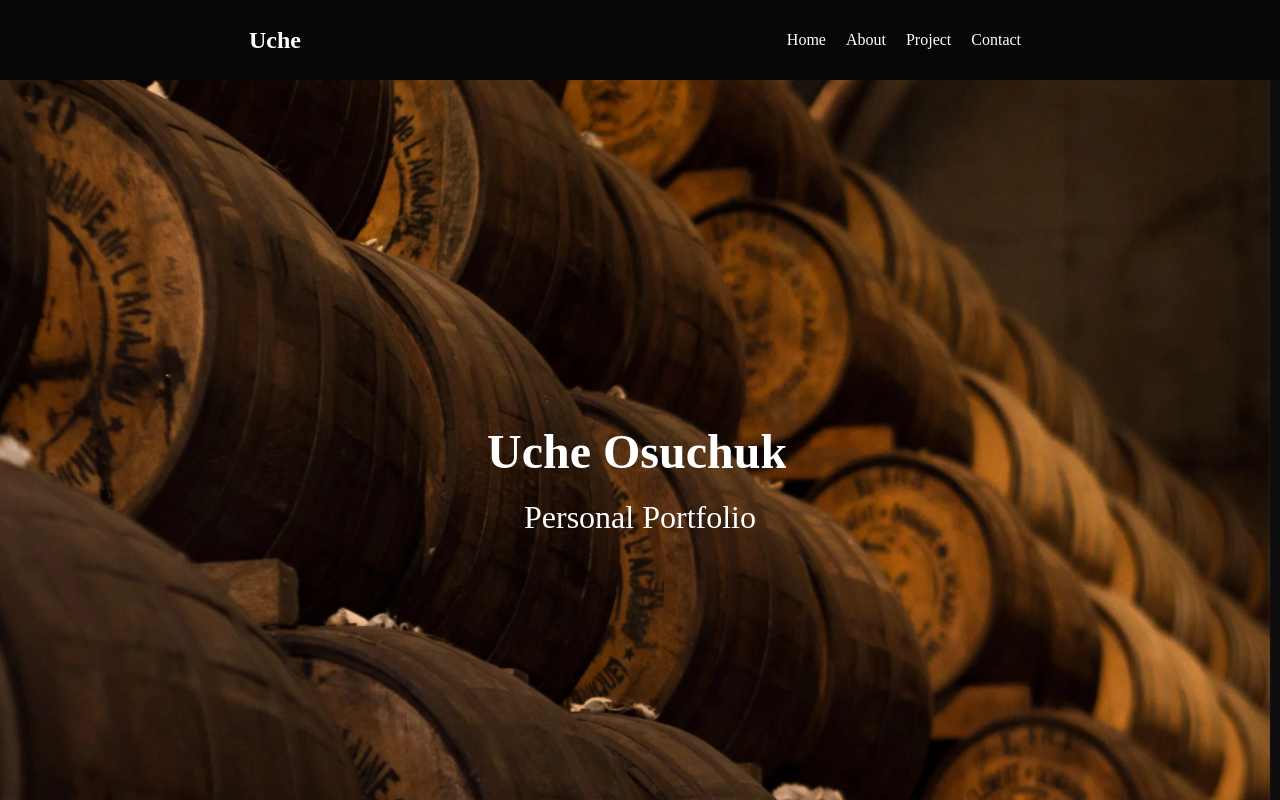
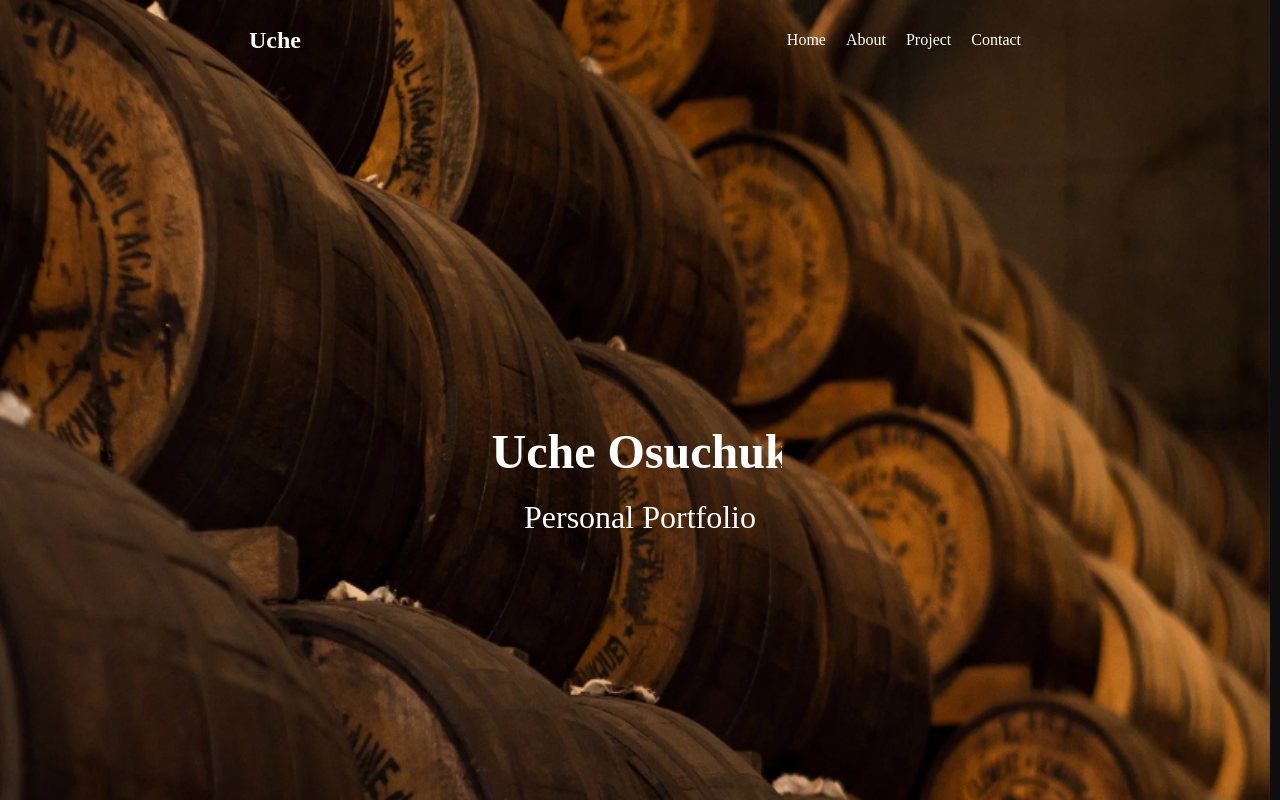
Before and after one commit to sirEmmyUche/portfolio, a React (Vite) app: page / in a window 1280 px wide. Shown: the top 800 px of the page. Built offline with nearby package versions, Linux system fonts and the light colour scheme; a web font is replaced by a local one; what miragejs would draw is missing.

Commit message:
changing layout structure

```diff
--- a/src/App.jsx
+++ b/src/App.jsx
@@ -16,8 +16,8 @@
 function Root(){
   return (
     <Routes>
-        <Route path="/"element={<Layout/>}>
-        <Route index element={<Home/>}/>
+        <Route path="/" element={<Home/>}/>
+        <Route element={<Layout/>}>
           <Route path="/about" element={<About/>}/>
           <Route path="/contact" element={<Contact/>}/>
           <Route path="/project" element={<Project/>}/>
--- a/src/pages/home.jsx
+++ b/src/pages/home.jsx
@@ -1,9 +1,11 @@
 import Intro from "../pages/intro"
+import Nav from "../pages/nav"
 
 
  function Home(){
     return(
             <header className="home-header">
+                 <Nav/>
                 <Intro/>
             </header>
     )
```
